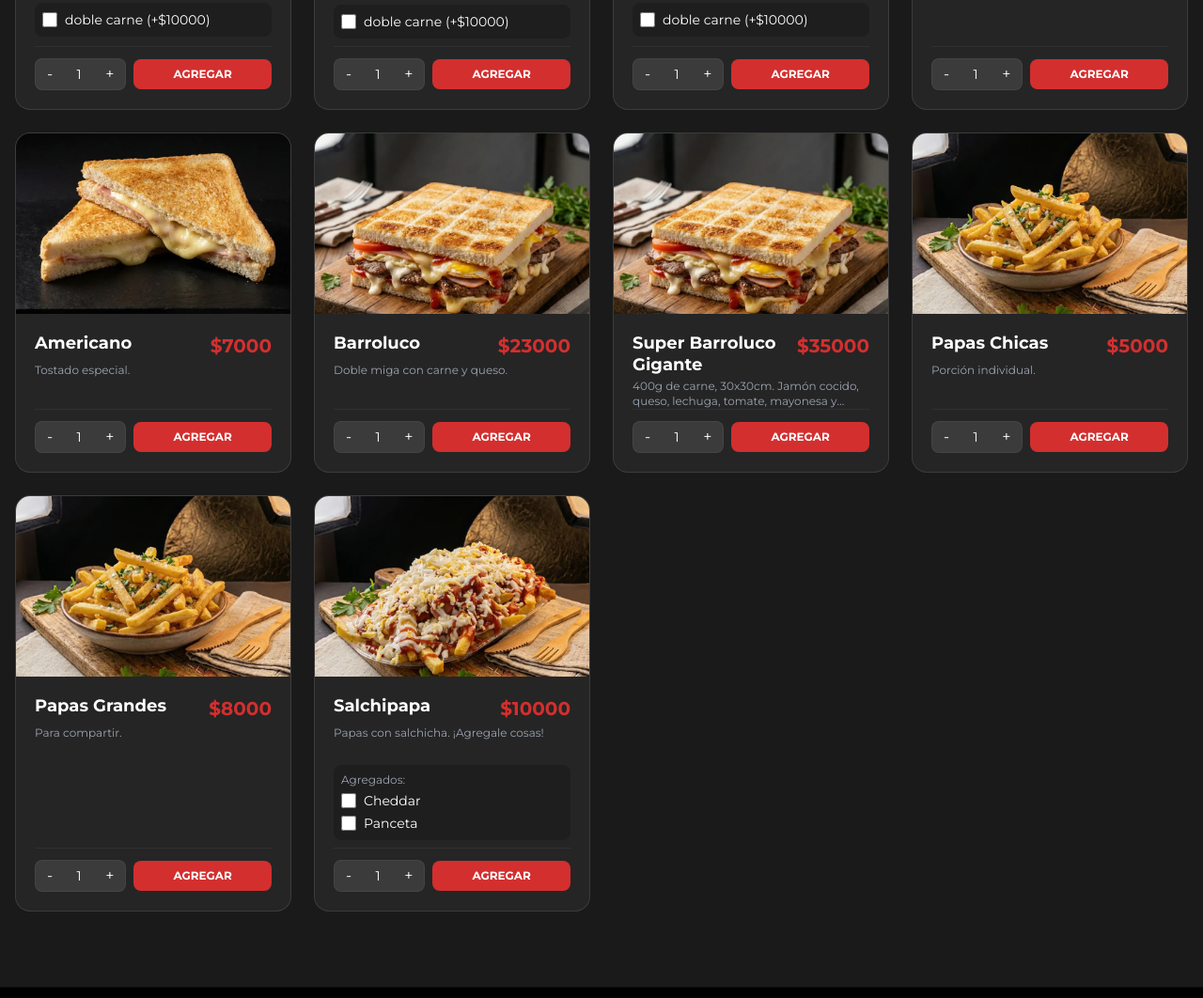
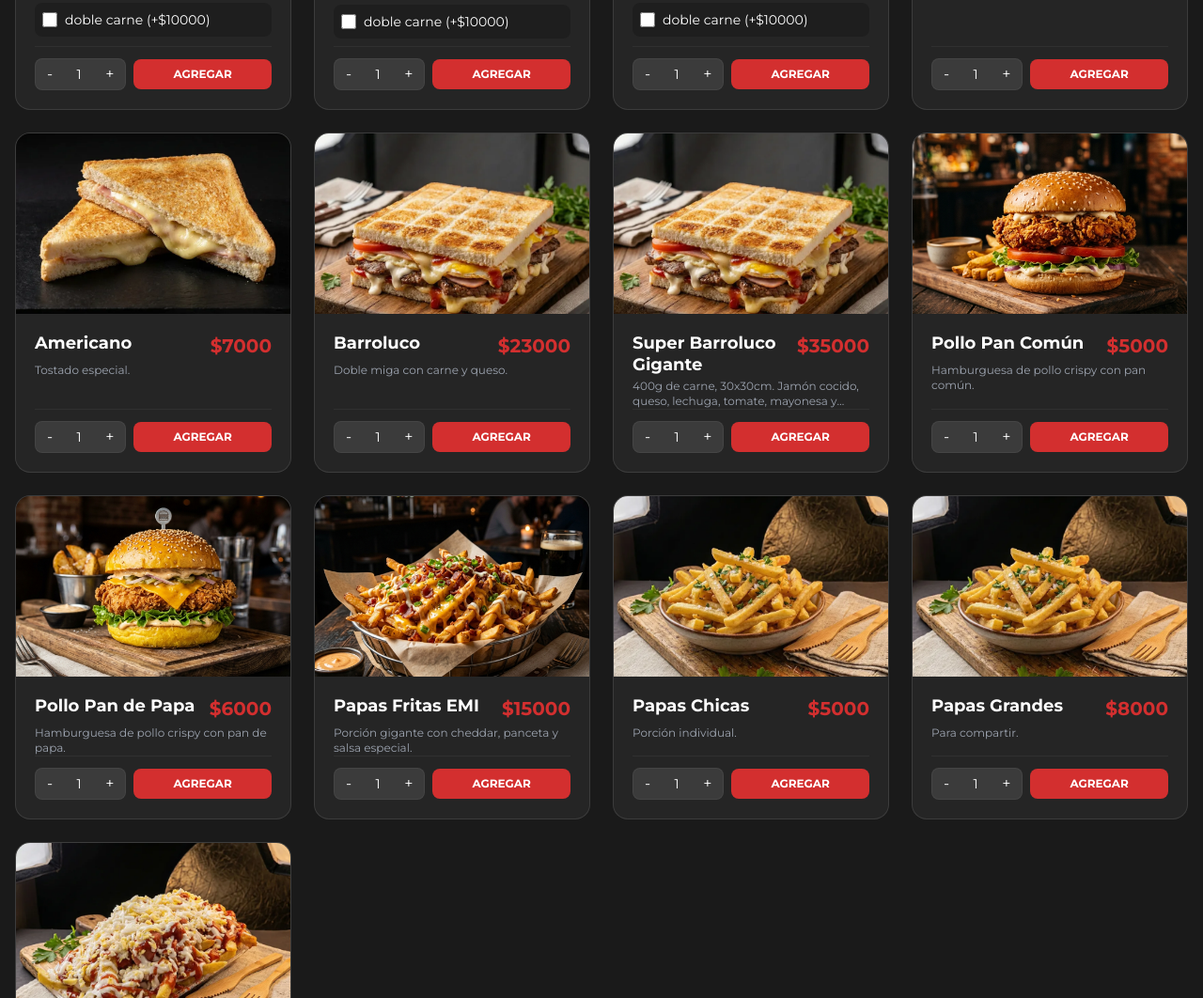
Before and after one commit to lucasmmg12/lomosemi2, a website built with Vite: page index.html in a window 1280 px wide. Shown: the part 3320-4382 px from the top of the page at 94% size. Built offline with nearby package versions, Linux system fonts and the light colour scheme.

Commit message:
feat: agregar hamburguesas de pollo y papas EMI + fix precio barroluco

```diff
--- a/index.html
+++ b/index.html
@@ -381,7 +381,7 @@
                     <!-- Precio y CTA — full width en mobile -->
                     <div class="flex flex-col sm:flex-row items-center justify-center lg:justify-start gap-3 sm:gap-4">
                         <div>
-                            <span class="text-3xl sm:text-4xl md:text-5xl font-bold text-white">$28.000</span>
+                            <span class="text-3xl sm:text-4xl md:text-5xl font-bold text-white">$35.000</span>
                         </div>
                         <button onclick="addFeaturedToCart()"
                             class="featured-cta w-full sm:w-auto bg-gradient-to-r from-red-600 to-red-700 hover:from-red-500 hover:to-red-600 text-white px-6 sm:px-8 py-3.5 sm:py-4 rounded-xl font-bold text-base sm:text-lg flex items-center justify-center gap-2 sm:gap-3 shadow-lg shadow-red-900/50 transition-all duration-300 hover:scale-105 hover:shadow-red-900/70 active:scale-95">
--- a/main.js
+++ b/main.js
@@ -47,7 +47,12 @@ const PRODUCTS = [
     { id: 503, category: 'sandwiches', name: 'Barroluco', desc: 'Doble miga con carne y queso.', price: 23000, img: '/Barroluco.webp' },
     { id: 504, category: 'sandwiches', name: 'Super Barroluco Gigante', desc: '400g de carne, 30x30cm. Jamón cocido, queso, lechuga, tomate, mayonesa y huevo.', price: 35000, img: '/Barroluco.webp', featured: true },
 
+    // HAMBURGUESAS DE POLLO
+    { id: 304, category: 'hamburguesas', name: 'Pollo Pan Común', desc: 'Hamburguesa de pollo crispy con pan común.', price: 5000, img: '/hamburguesa_pollo_comun.png' },
+    { id: 305, category: 'hamburguesas', name: 'Pollo Pan de Papa', desc: 'Hamburguesa de pollo crispy con pan de papa.', price: 6000, img: '/hamburguesa_pollo_papa.png' },
+
     // FRITAS & MINUTAS
+    { id: 604, category: 'minutas', name: 'Papas Fritas EMI', desc: 'Porción gigante con cheddar, panceta y salsa especial.', price: 15000, img: '/papas_fritas_emi.png' },
     { id: 601, category: 'minutas', name: 'Papas Chicas', desc: 'Porción individual.', price: 5000, img: '/papas fritas comunes.webp' },
     { id: 602, category: 'minutas', name: 'Papas Grandes', desc: 'Para compartir.', price: 8000, img: '/papas fritas comunes.webp' },
     {
```
Also changed, not shown: hamburguesa_pollo_comun.png (added), hamburguesa_pollo_papa.png (added), papas_fritas_emi.png (added).
